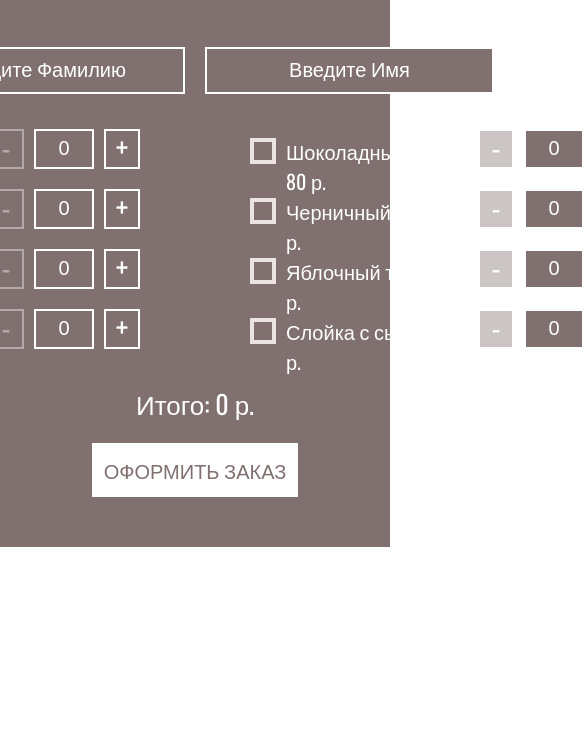
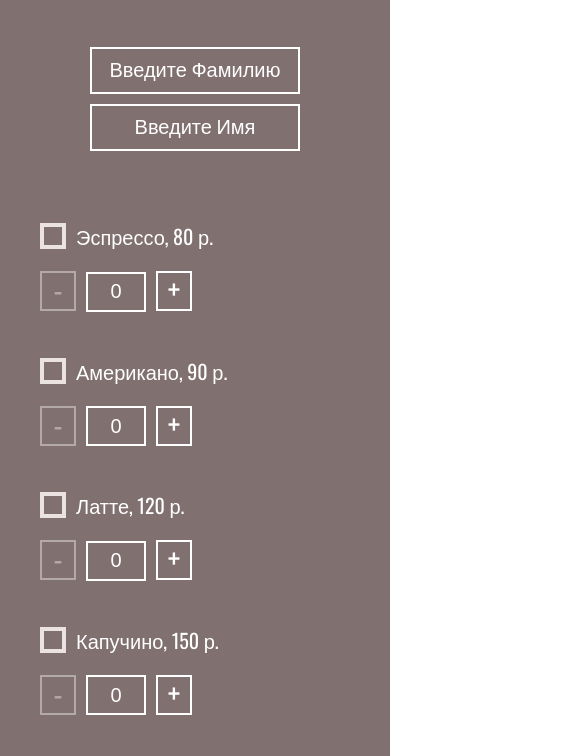
Before and after one commit to All-ice-x/Coffee_project, a plain HTML site: page index.html in a window 390 px wide. Shown: the part 83-839 px from the top of the page, 585 px wide, since content can reach past the window. Drawn offline with nearby package versions, Linux system fonts and the light colour scheme.

Commit message:
add responsive

```diff
--- a/css/styles.css
+++ b/css/styles.css
@@ -22,6 +22,7 @@ body{
     text-align: center;
     text-transform: uppercase;
 }
+
 .order{
     background: #817070;
     padding: 50px 0;
@@ -31,21 +32,25 @@ body{
     width: 100%;
     height:auto;
 }
+
 .order__client{
     display: flex;
     justify-content: center;
     margin-bottom: 20px;
 }
+
 .order__drinks{
     display: flex;
     flex-direction: column;
-    margin-right: 100px;
 }
+
 .orders{
     width: 100%;
     display: flex;
-    justify-content: center;
+    justify-content: space-evenly;
+    padding-inline: 30px;
 }
+
 .order__products{
     display: flex;
     flex-direction: column;
@@ -72,7 +77,7 @@ input[type="number"]{
     height: 40px;
     -moz-appearance: textfield;
     position: relative;
-	bottom: 5px;
+	bottom: 4px;
 }
 input::placeholder{
     color: #fff;
@@ -205,3 +210,62 @@ input::-webkit-inner-spin-button {
     font-size: 26px;
     margin: 20px;
 }
+
+
+@media (max-width: 910px) {
+    .orders {
+        display: flex;
+        justify-content: space-between;
+        padding-inline: 30px;
+    }
+}
+
+
+@media (max-width: 850px) {
+    .orders {
+        display: flex;
+        flex-direction: column;
+        align-items: center;
+    }
+    .item {
+        width: 500px;
+        margin: 10px;
+    }
+}
+
+@media (max-width: 600px) {
+    .order__client {
+        display: flex;
+        flex-direction: column;
+        align-items: center;
+    }
+    .item {
+        width: 380px;
+    }
+}
+
+@media (max-width: 400px) {
+    .order__client {
+        display: flex;
+        flex-direction: column;
+        align-items: center;
+        margin-bottom: 50px;
+    }
+    .item {
+        display: flex;
+        flex-direction: column;
+        align-items: flex-start;
+        height: auto;
+        width: auto;
+        margin-bottom: 20px;
+    }
+    .orders {
+        align-items: flex-start;
+    }
+    .checkbox + label {
+        margin-bottom: 20px;
+    }
+    input[type="text"]{
+        width: 210px;
+    }
+}
--- a/index.html
+++ b/index.html
@@ -17,8 +17,12 @@
     </header>
     <div class="order">
         <div class="order__client">
-            <input type="text" name="surname" id="surname" placeholder="Введите Фамилию">
-            <input type="text" name="name" id="name" placeholder="Введите Имя">
+            <div class="surname__container">
+                <input type="text" name="surname" id="surname" placeholder="Введите Фамилию">
+            </div>
+            <div class="name__container">
+                <input type="text" name="name" id="name" placeholder="Введите Имя">
+            </div>
         </div>
 
         <div class="orders">
```
